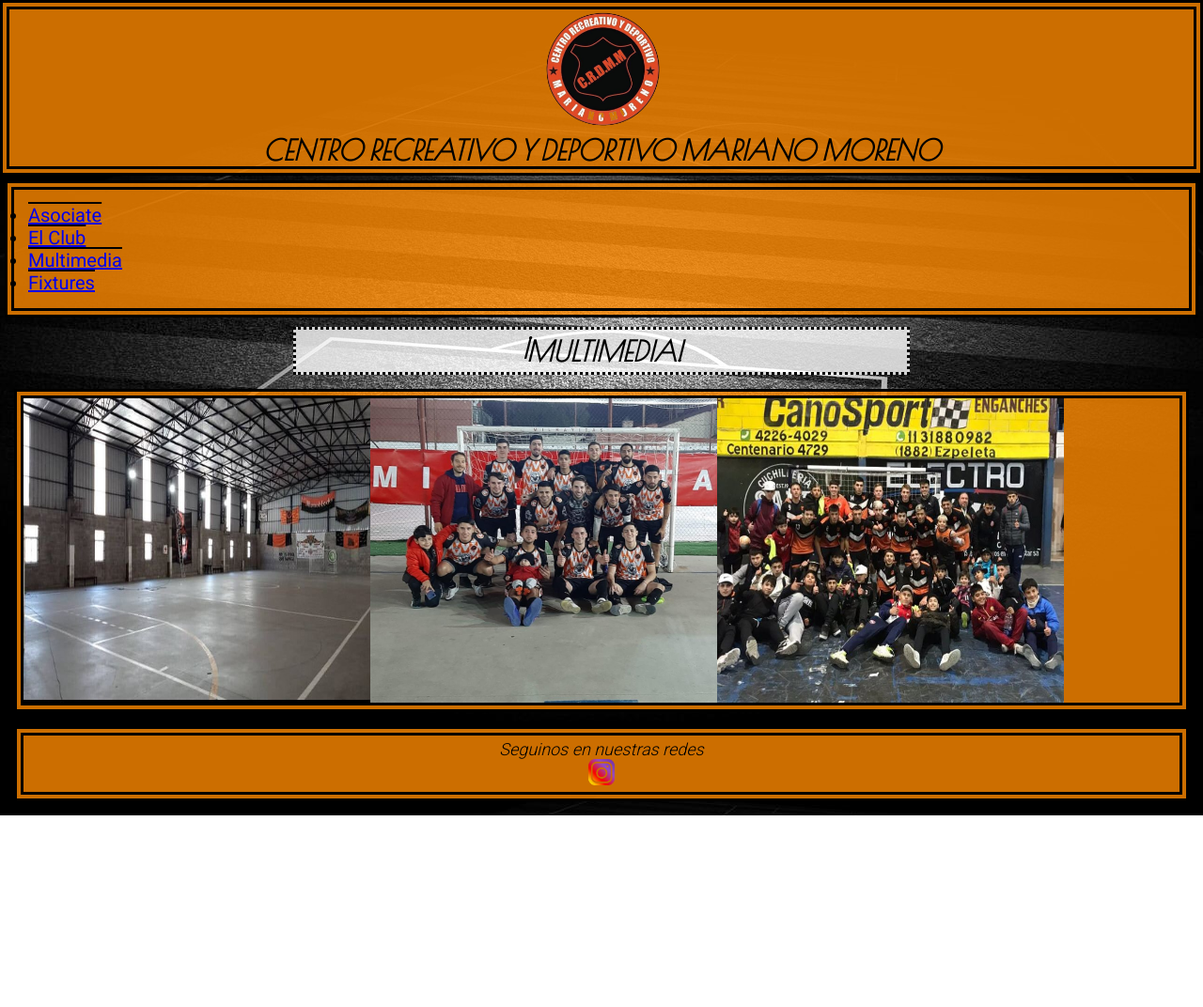
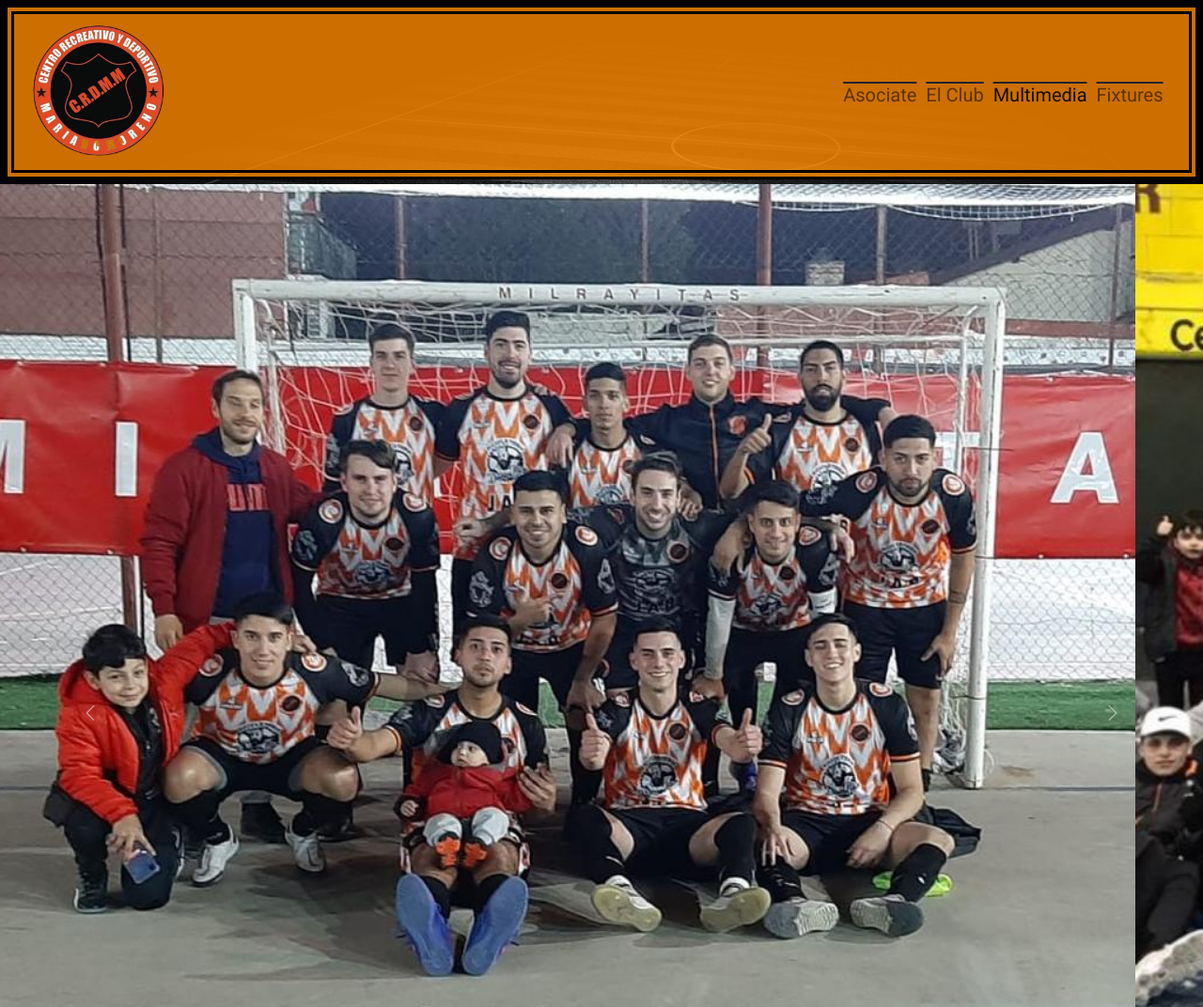
Before and after one commit to jbarei/repo-proyecto, a plain HTML site: page pages/multimedia.html in a window 1280 px wide. Shown: the top 1072 px of the page at 94% size. Before the commit the page ends 868 px from the top, so only its background shows below. Drawn offline with nearby package versions, Linux system fonts and the light colour scheme.

Commit message:
bootstrap en multimedia y fixtures

```diff
--- a/pages/multimedia.html
+++ b/pages/multimedia.html
@@ -5,48 +5,74 @@
 	<meta name="viewport" content="width=device-width, initial-scale=1.0">
 	<title>CRDMM</title>
 	<link rel="shortcut icon" href="../img/favicon.png">
+	<link href="https://cdn.jsdelivr.net/npm/bootstrap@5.0.2/dist/css/bootstrap.min.css" rel="stylesheet" integrity="sha384-EVSTQN3/azprG1Anm3QDgpJLIm9Nao0Yz1ztcQTwFspd3yD65VohhpuuCOmLASjC" crossorigin="anonymous">
 	<link rel="stylesheet" href="../css/style.css">
 </head>
 <body>
 
+<header class="encabezado">
 
-<header class="encabezado">
-		<div class="header logoYtitulo">
-			<a href="../index.html">
-			<img class="logo__nav--md" src="../img/logomoreno.png" alt="logo del club mariano moreno">
+<nav class="navbar navbar-expand-md navbar-light bg-orange">
+  	<div class="container-fluid">
+    <a class="navbar-brand" href="../index.html">
+    	<img src="../img/logomoreno.png" alt="">
     </a>
-			<h1 class="h1" id="pd-titulo">CENTRO RECREATIVO Y DEPORTIVO MARIANO MORENO</h1>
-		</div>
-	<nav>
-		<ul>
-			<li>
-				<a href="asociate.html">Asociate</a>
+
+    <button class="navbar-toggler" type="button" data-bs-toggle="collapse" data-bs-target="#navbarSupportedContent" aria-controls="navbarSupportedContent" aria-expanded="false" aria-label="Toggle navigation">
+      <span class="navbar-toggler-icon"></span>
+    </button>
+    <div class="collapse navbar-collapse" id="navbarSupportedContent">
+      <ul class="navbar-nav ms-auto mb-2 mb-lg-0">
+        <li class="nav-item">
+          <a class="nav-link" aria-current="page" href="asociate.html">Asociate</a>
         </li>
-			<li>
-				<a href="elclub.html">El Club</a>
+        <li class="nav-item">
+          <a class="nav-link" href="elclub.html">El Club</a>
         </li>
-			<li>
-				<a href="multimedia.html">Multimedia</a>
+        <li class="nav-item">
+          <a class="nav-link active" href="multimedia.html">
+            Multimedia
+          </a>
+
         </li>
-			<li>
-				<a href="fixtures.html">Fixtures</a>
+        <li class="nav-item">
+          <a class="nav-link" href="fixtures.html" tabindex="-1" aria-disabled="true">Fixtures</a>
         </li>
       </ul>
+    </div>
+  </div>
 </nav>
 
 </header>
 
-<main>
-	<h1 class="bg-multi h1">¡MULTIMEDIA!</h1>
-	<section class="bgOrange bg-border bloques">
-			<img class="img" src="../img/header.jpg" alt="polideportivo mariano moreno">
-			<img class="img" src="../img/primeraplantel.jpeg" alt="">
-			<img class="img" src="../img/terceraplantel.jpeg" alt="">
-
-	</section>
+	<div id="carouselExampleIndicators" class="carousel slide" data-bs-ride="carousel">
+  <div class="carousel-indicators">
+    <button type="button" data-bs-target="#carouselExampleIndicators" data-bs-slide-to="0" class="active" aria-current="true" aria-label="Slide 1"></button>
+    <button type="button" data-bs-target="#carouselExampleIndicators" data-bs-slide-to="1" aria-label="Slide 2"></button>
+    <button type="button" data-bs-target="#carouselExampleIndicators" data-bs-slide-to="2" aria-label="Slide 3"></button>
+  </div>
+  <div class=" carousel-inner">
+    <div class="carousel-item active">
+      <img src="../img/primeraplantel.jpeg" class="d-block w-100" alt="...">
+    </div>
+    <div class="carousel-item">
+      <img src="../img/terceraplantel.jpeg" class="d-block w-100" alt="...">
+    </div>
+    <div class="carousel-item">
+      <img src="../img/quintaplantel.jpeg" class="d-block w-100" alt="...">
+    </div>
+  </div>
+  <button class="carousel-control-prev" type="button" data-bs-target="#carouselExampleIndicators" data-bs-slide="prev">
+    <span class="carousel-control-prev-icon" aria-hidden="true"></span>
+    <span class="visually-hidden">Previous</span>
+  </button>
+  <button class="carousel-control-next" type="button" data-bs-target="#carouselExampleIndicators" data-bs-slide="next">
+    <span class="carousel-control-next-icon" aria-hidden="true"></span>
+    <span class="visually-hidden">Next</span>
+  </button>
+</div>
 
 
-</main>
 <footer class="pie">
 	<h1 class="h1">Seguinos en nuestras redes</h1>
 	<a href="https://www.instagram.com/clubmarianomoreno/?hl=es" target="_blank">
@@ -54,5 +80,7 @@
 	</a>
 </footer>
 
+
+<script src="https://cdn.jsdelivr.net/npm/bootstrap@5.0.2/dist/js/bootstrap.bundle.min.js" integrity="sha384-MrcW6ZMFYlzcLA8Nl+NtUVF0sA7MsXsP1UyJoMp4YLEuNSfAP+JcXn/tWtIaxVXM" crossorigin="anonymous"></script>
 </body>
 </html>
```
Also changed, not shown: pages/fixtures.html (+28 -16 lines). Lines whose indentation alone changed are shown as unchanged.
